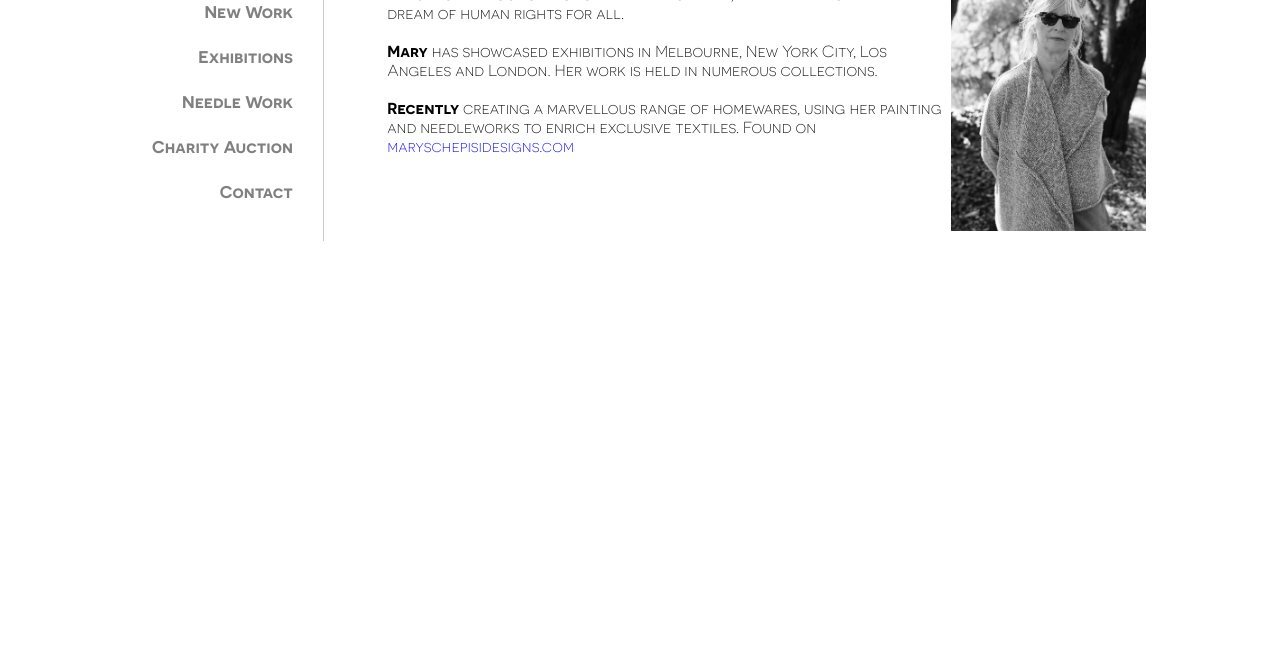
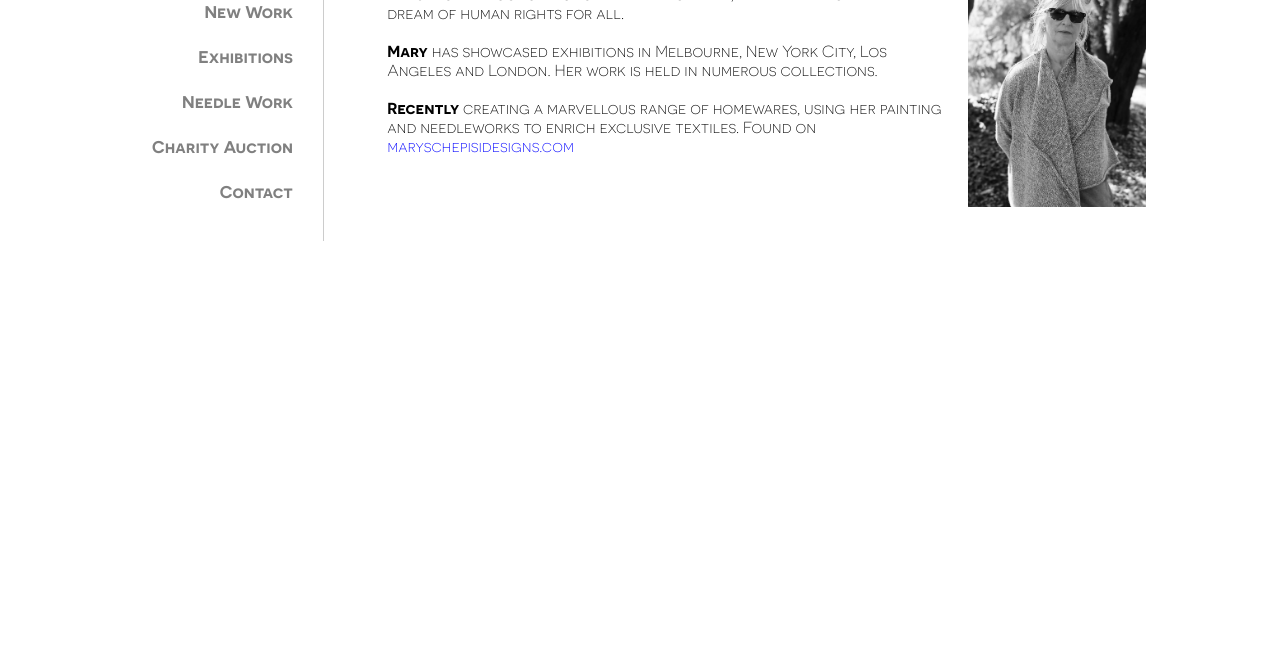
Before and after one commit to skepsy-dev/ms, a plain HTML site: page index.html in a window 1280 px wide. Shown: the part 146-800 px from the top of the page. Drawn offline with Linux system fonts and the light colour scheme.

Commit message:
final sizing with screen adjustments.

```diff
--- a/style.css
+++ b/style.css
@@ -46,7 +46,7 @@
      width: 200px;
      height: 90%;
      padding-top: 27px;
-     padding-left: 5px;
+     padding-left: 3%;
  }
 
  .aboutPlink {
```
